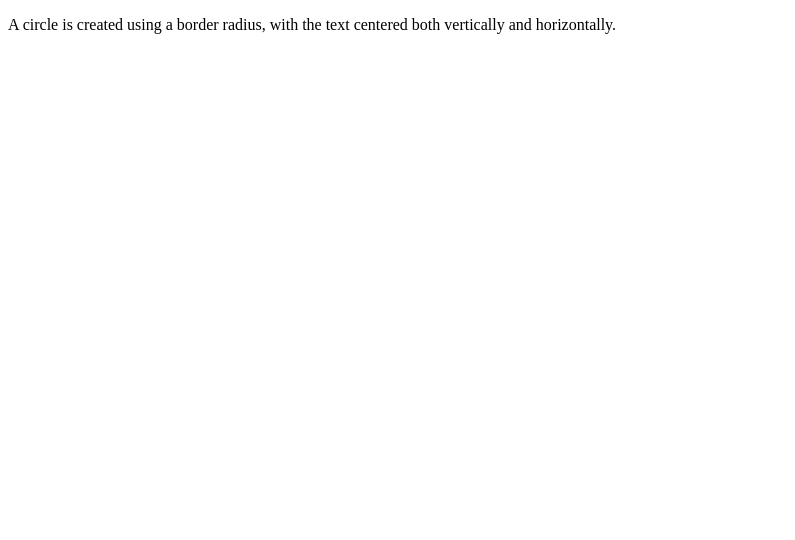
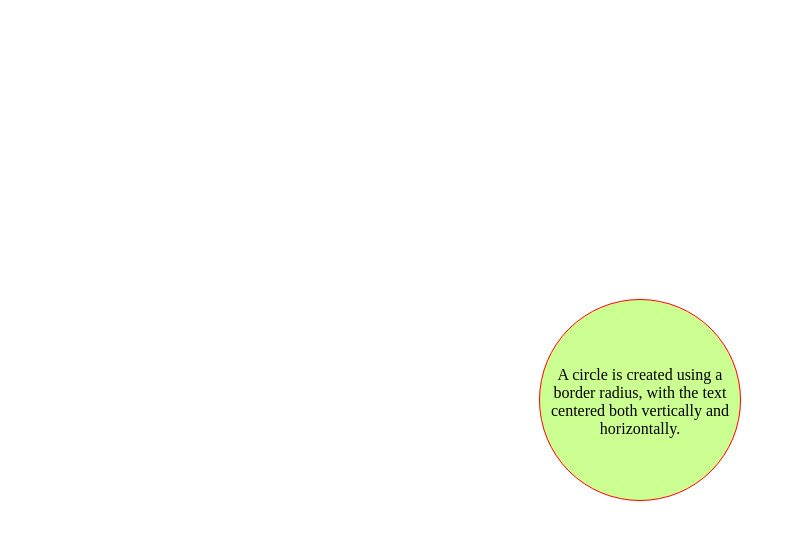
Before and after one commit to sourabhjaishwal/web-dev-assignments, a plain HTML site: page 02-CSS/06_exercise.html in a window 1280 px wide. Shown: the whole page, without its empty margins (0-795 px from the left). Drawn offline with Linux system fonts and the light colour scheme.

Commit message:
circle using border radius

```diff
--- a/02-CSS/06_exercise.html
+++ b/02-CSS/06_exercise.html
@@ -1,18 +1,45 @@
 <!DOCTYPE html>
 <html lang="en">
   <head>
-    <meta charset="UTF-8">
-    <meta name="viewport" content="width=device-width, initial-scale=1.0">
+    <meta charset="UTF-8" />
+    <meta name="viewport" content="width=device-width, initial-scale=1.0" />
     <title>Circle with Border Radius</title>
     <style>
-
+      body {
+        margin: 0;
+        padding: 0;
+        box-sizing: border-box;
+        display: flex;
+        justify-content: center;
+        align-items: center;
+        height: 100vh;
+        overflow-y: hidden;
+      }
+      .circle {
+        width: 200px;
+        height: 200px;
+        border: 1px solid red;
+        border-radius: 50%;
+        text-align: center;
+        text-wrap: wrap;
+        position: relative;
+        background-color: rgb(204, 255, 146);
+      }
+      p {
+        position: absolute;
+        top: 50px;
+        font-size: 16px;
+      }
     </style>
   </head>
   <body>
     <!-- Create a Circle Using Border Radius -->
     <div class="container">
       <div class="circle">
-            <p>A circle is created using a border radius, with the text centered both vertically and horizontally.</p>
+        <p>
+          A circle is created using a border radius, with the text centered both
+          vertically and horizontally.
+        </p>
       </div>
     </div>
   </body>
```
Lines whose indentation alone changed are shown as unchanged.
